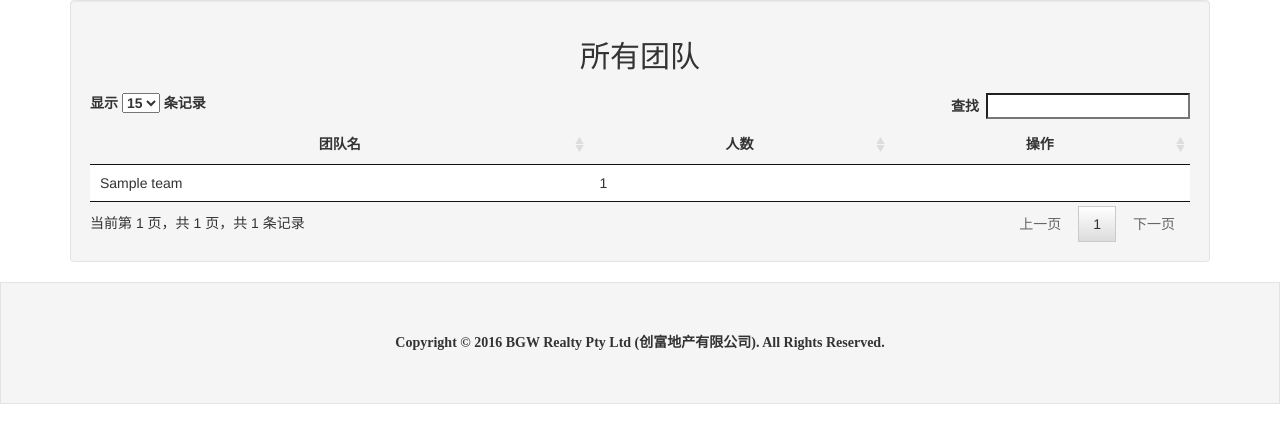
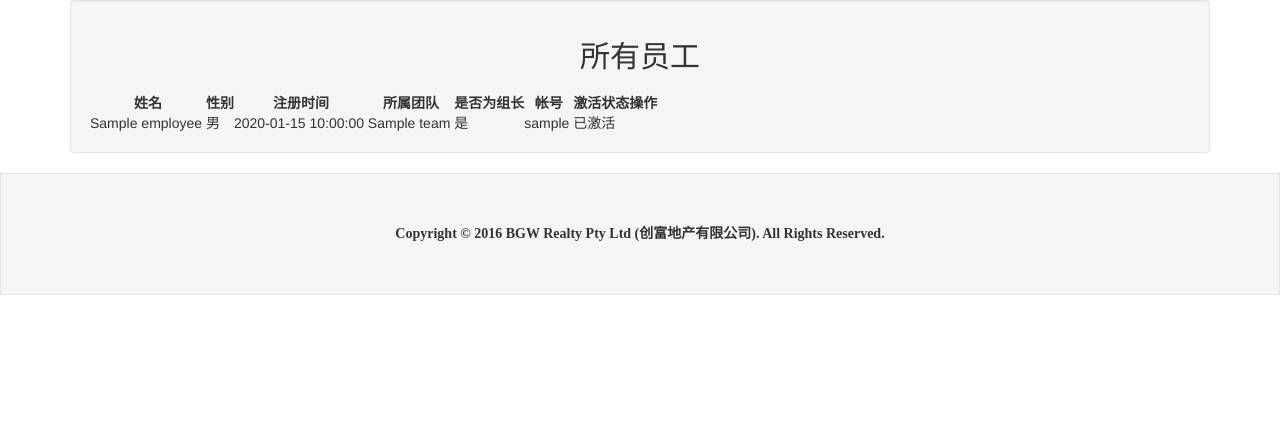
Before and after one commit to shawnm0705/bgwrealty, a CakePHP app: the page made by app/View/Employees/admin_index.ctp in a window 1280 px wide. Shown: the top 443 px of the page. Run offline with PHP 8.4 and a stand-in for CakePHP, Linux system fonts and the light colour scheme; the template is opened without the code that fills it: most values are stand-ins (such as "Sample title", 1, 10 or a date in 2020); data that the repository does not hold is empty; some libraries are stand-ins or nearby versions.

Commit message:
Employee/edit done

```diff
--- a/app/View/Elements/JS_datatable.ctp
+++ b/app/View/Elements/JS_datatable.ctp
@@ -1,9 +1,10 @@
 <?php
 $this->start('css');
-echo $this->Html->css('//cdn.datatables.net/1.10.6/css/jquery.dataTables.min.css');
+//echo $this->Html->css('//cdn.datatables.net/1.10.6/css/jquery.dataTables.min.css');
+echo $this->Html->css('jquery.dataTables.min.css');
 $this->end();
 $this->start('script');
-echo $this->Html->script('//cdn.datatables.net/1.10.6/js/jquery.dataTables.min.js');
-echo $this->Html->script('datatable');
+//echo $this->Html->script('//cdn.datatables.net/1.10.6/js/jquery.dataTables.min.js');
+echo $this->Html->script(array('jquery.dataTables.min.js', 'datatable'));
 $this->end();
 ?>
--- a/app/View/Employees/admin_index.ctp
+++ b/app/View/Employees/admin_index.ctp
@@ -1,6 +1,6 @@
 <?php
 	// Title
-	$this->assign('title', '团队列表');
+	$this->assign('title', '员工列表');
 	echo $this->Menu->admin();
 	echo $this->element('JS_datatable');
 ?>
@@ -9,24 +9,59 @@
 	<div class="row">
 		<div class="col-md-12">
 			<div class="index well">
-				<h2><?php echo __('所有团队'); ?></h2>
+				<h2><?php echo __('所有员工'); ?></h2>
 				<table id="data_table" cellpadding="0" cellspacing="0">
 					<thead>
 					<tr>
-						<th>团队名</th>
-						<th>人数</th>
+						<th>姓名</th>
+						<th>性别</th>
+						<th>注册时间</th>
+						<th>所属团队</th>
+						<th>是否为组长</th>
+						<th>帐号</th>
+						<th>激活状态</th>
 						<th>操作</th>
 					</tr>
 					</thead>
 					<tbody>
-						<?php foreach ($teams as $team): ?>
+						<?php foreach ($employees as $employee): ?>
 						<tr>
-							<td><?php echo h($team['Team']['name']); ?>&nbsp;</td>
-							<td><?php echo h($team['Team']['number']); ?>&nbsp;</td>
+							<td><?php echo h($employee['Employee']['name']); ?>&nbsp;</td>
+							<td><?php
+							if($employee['Employee']['gender']){
+								echo '男';
+							}else{
+								echo '女';
+							};?>&nbsp;</td>
+							<td><?php echo h($employee['Employee']['date']); ?>&nbsp;</td>
+							<td><?php
+							if($employee['Employee']['team_id']){
+								echo h($employee['Team']['name']);
+							}else{
+								echo '未分组';
+							} ?>&nbsp;</td>
+							<td><?php
+							if($employee['Employee']['leader']){
+								echo '是';
+							}else{
+								echo '否';
+							};?>&nbsp;</td>
+							<td><?php
+							if($employee['Employee']['user_id']){
+								echo $employee['User']['username'];
+							}else{
+								echo '无帐号';
+							};?>&nbsp;</td>
+							<td><?php
+							if($employee['User']['active']){
+								echo '已激活';
+							}else{
+								echo '未激活';
+							};?>&nbsp;</td>
 							<td class="actions">
 								<?php
 								echo $this->Action->index_action(array(
-									'id' => h($team['Team']['id']), 'name' => '团队',
+									'id' => h($employee['Employee']['id']), 'name' => '员工',
 									'view' => 1, 'edit' => 1, 'delete' => 1));
 								?>
 							</td>
```
Also changed, not shown: app/Controller/EmployeesController.php (+10 -5 lines), app/View/Employees/admin_edit.ctp (+15 -7 lines).
